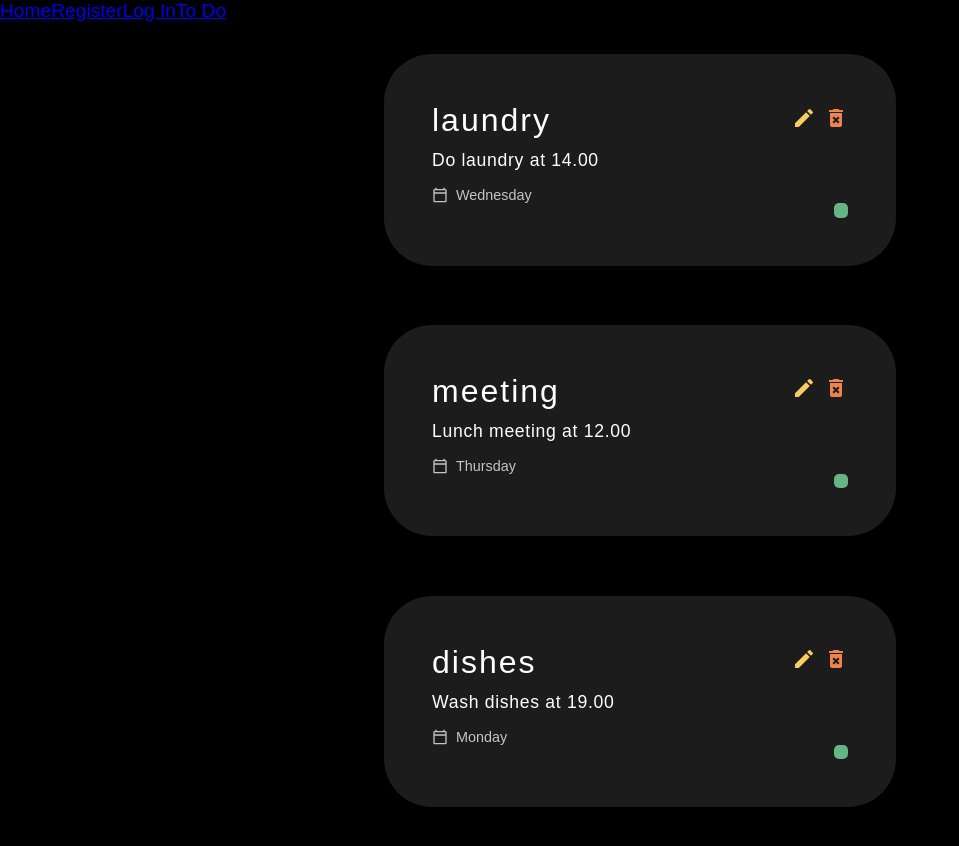
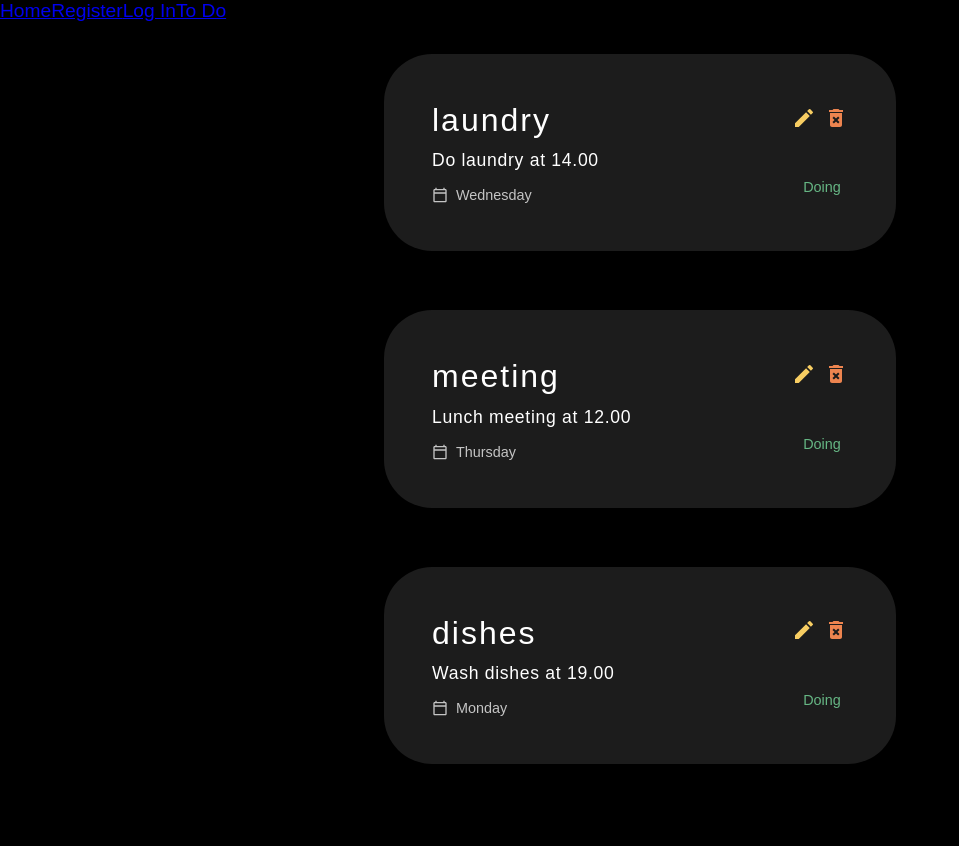
Before and after one commit to agorbacheva-y/to-do-app, a React (Create React App) app: page / in a window 1280 px wide. Shown: the top 846 px of the page, without its empty margins (0-959 px from the left). After the commit the page ends 817 px from the top, so only its background shows below. Built offline with nearby package versions, Linux system fonts and the light colour scheme.

Commit message:
add Checkbox

```diff
--- a/src/components/Checkbox.js
+++ b/src/components/Checkbox.js
@@ -13,4 +13,4 @@ const Checkbox = ({ label, value, onChange }) => {
 
 export default Checkbox;
 
-// pass props: label, value
+// pass props: label, value, onChange
--- a/src/components/Item.js
+++ b/src/components/Item.js
@@ -4,9 +4,15 @@ import Checkbox from "./Checkbox";
 import { MdDeleteForever, MdEdit, MdOutlineCalendarToday } from "react-icons/md";
 
 const Item = ( {todo} ) => {
+  const [ done, setDone ] = useState(todo.done);
+
+  const handleChange = (e) => {
+    setDone(e.target.checked);
+  }
 
   return (
-      <Card>
+    <Card>
+      <div className="card-container">
         <div className="flex-container">
           <div className="title">{todo.title}</div>
           <div className="btns">
@@ -16,18 +22,27 @@ const Item = ( {todo} ) => {
         </div>
 
         <div className="task">{todo.task}</div>
+
         <div className="flex-container">
           <div className="day">
             <MdOutlineCalendarToday className="calendar"/>
             <p>{todo.day}</p>
           </div>
+
+          <Checkbox
+            // checking done prop in todo.done
+            label={done === true ? "Done" : "Doing"}
+            value={done}
+            // click to change value
+            onChange={handleChange}
+          />
         </div>
-
-        <Checkbox  />
-      </Card>
+      </div>
+    </Card>
   );
 };
 
 export default Item;
 // represents one to-do item
 // pass prop of todo as argument in Item
+// Checkbox is rendered in Item, set props in Checkbox here
```
